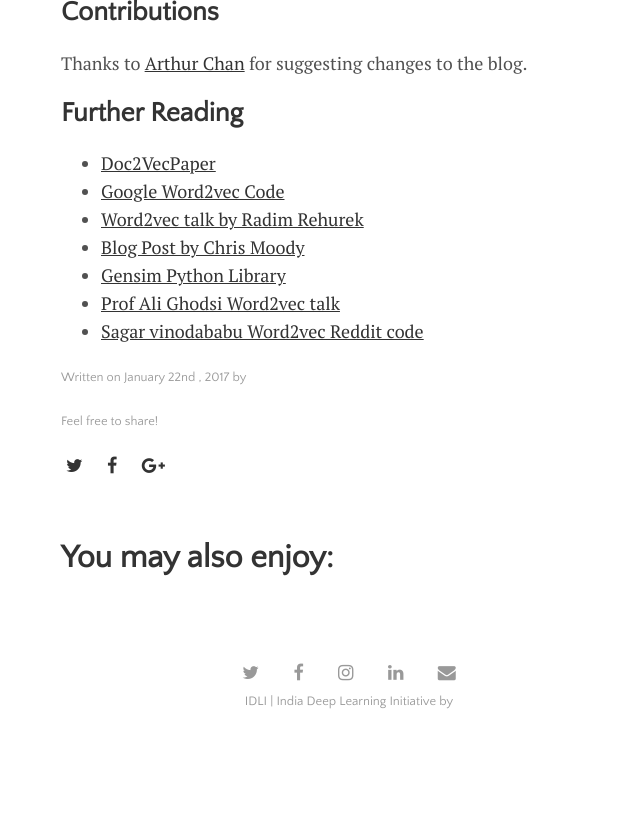
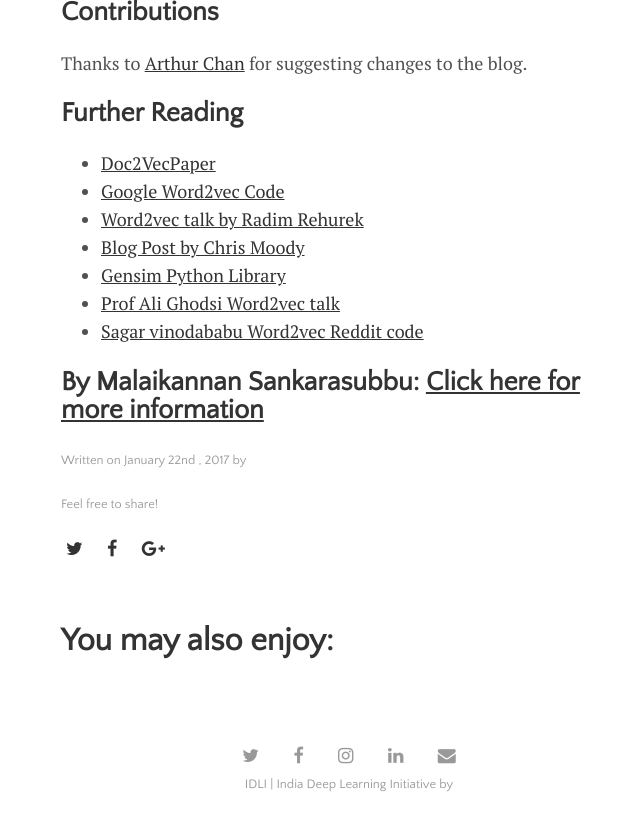
Before and after one commit to IndiaDeepLearningInitiative-IDLI/IndiaDeepLearningInitiative-IDLI.github.io, a Jekyll site: the page built from _posts/2017-01-22-Natural Language Processing using Vectoriziation.md, in a window 1280 px wide and 900 px high, scrolled down 6856 px, cut to the strip 70-900 px from the top of the window. Shown: the whole strip, without its empty margins (291-931 px from the left). Built offline with Jekyll 4.4.1, drawn with Linux system fonts in a browser that asks for light colours; nearby versions of some CDN libraries; before the commit the page ends 7673 px from its top, so only the background shows below that.

Commit message:
data updated

```diff
--- a/_posts/2017-01-22-Natural Language Processing using Vectoriziation.md
+++ b/_posts/2017-01-22-Natural Language Processing using Vectoriziation.md
@@ -153,3 +153,5 @@ Thanks to [Arthur Chan](https://www.linkedin.com/in/arthchan2003) for suggesting
 - [Gensim Python Library](https://radimrehurek.com/gensim/)
 - [Prof Ali Ghodsi Word2vec talk](https://www.youtube.com/watch?v=TsEGsdVJjuA)
 - [Sagar vinodababu Word2vec Reddit code](https://github.com/sgrvinod/Word2Vec-on-Reddit-s-Politics-Subreddit-Jan-Apr-2016-)
+
+## By Malaikannan Sankarasubbu: [Click here for more information](http://malaikannan.io/)
```
